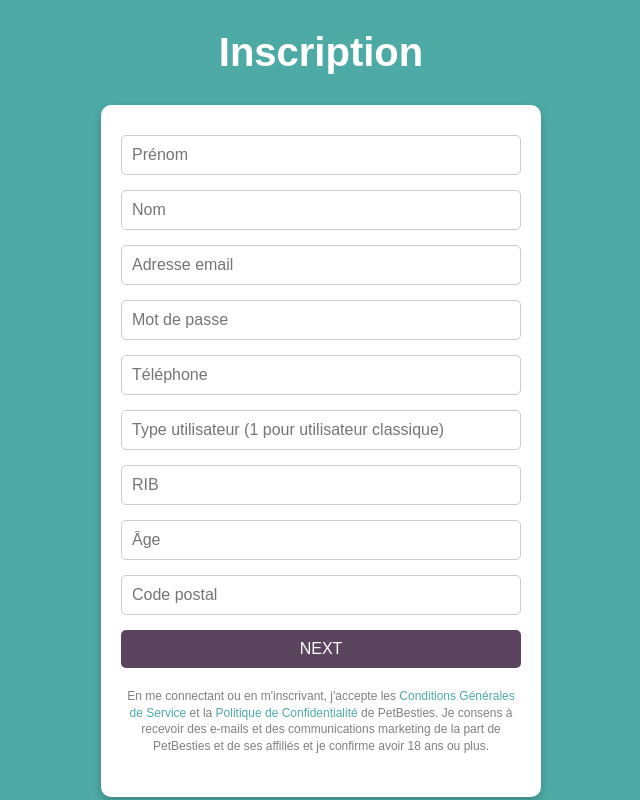
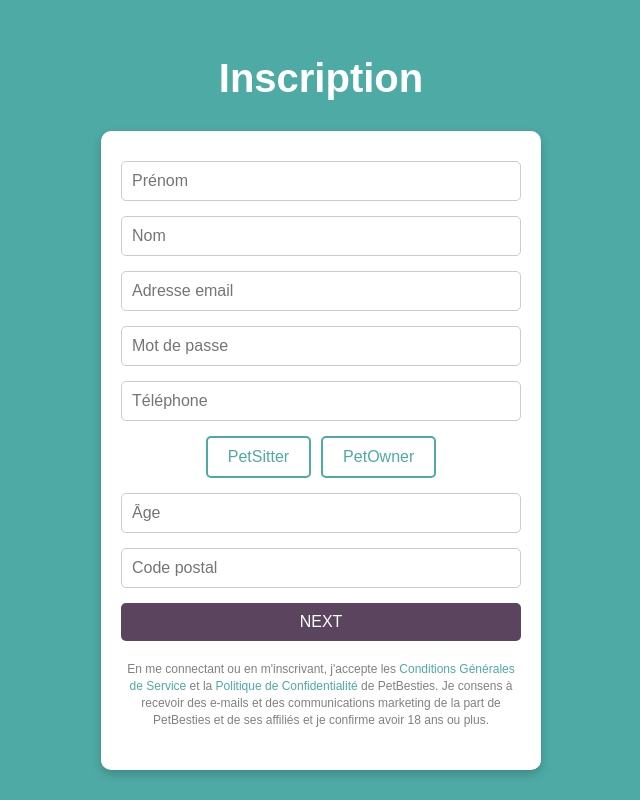
Before and after one commit to Plekiby/PetBesties, a PHP site: page /views/Inscription.php in a window 1280 px wide. Shown: the whole page, without its empty margins (319-959 px from the left). Run offline with PHP 8.4, Linux system fonts and the light colour scheme.

Commit message:
WIP inscription
vf statique
Implémentation du dynamique avec la BDD

```diff
--- a/public/css/style_Inscription.css
+++ b/public/css/style_Inscription.css
@@ -37,7 +37,7 @@ body {
   flex-direction: column;
 }
 
-  .form input {
+.form input, .form select {
   margin-bottom: 15px;
   padding: 10px;
   font-size: 16px;
@@ -75,3 +75,47 @@ body {
 .footer-text a:hover {
   text-decoration: underline;
 }
+
+/* Container des boutons de choix */
+.choix-statut {
+  display: flex;
+  justify-content: center;
+  margin-bottom: 15px;
+  gap: 10px;
+}
+
+/* Style des boutons radio */
+.statut-option {
+  display: flex;
+  align-items: center;
+}
+
+.statut-option input[type="radio"] {
+  display: none; /* Cacher les boutons radio par défaut */
+}
+
+.bouton-statut {
+  display: inline-block;
+  padding: 10px 20px;
+  font-size: 16px;
+  color: #4eaaa5;
+  border: 2px solid #4eaaa5;
+  border-radius: 5px;
+  cursor: pointer;
+  transition: all 0.3s ease;
+  text-align: center;
+}
+
+/* État actif (quand l'input radio est sélectionné) */
+.statut-option input[type="radio"]:checked + .bouton-statut {
+  background-color: #4eaaa5;
+  color: #ffffff;
+  border-color: #4eaaa5;
+  font-weight: bold;
+}
+
+/* Effet hover */
+.bouton-statut:hover {
+  background-color: #4eaaa5;
+  color: #ffffff;
+}
--- a/views/Inscription.php
+++ b/views/Inscription.php
@@ -18,13 +18,23 @@
         <input type="email" name="email_utilisateur" placeholder="Adresse email" required>
         <input type="password" name="mdp_utilisateur" placeholder="Mot de passe" required>
         <input type="text" name="telephone_utilisateur" placeholder="Téléphone" optional>
-    <input type="number" name="type_utilisateur" placeholder="Type utilisateur (1 pour utilisateur classique)" optional>
-    <input type="text" name="rib_utilisateur" placeholder="RIB" optional>
+
+        <!-- Choix du statut -->
+        <div class="choix-statut">
+          <label class="statut-option">
+            <input type="radio" name="type_utilisateur" value="PetSitter" required>
+            <span class="bouton-statut">PetSitter</span>
+          </label>
+          <label class="statut-option">
+            <input type="radio" name="type_utilisateur" value="PetOwner" required>
+            <span class="bouton-statut">PetOwner</span>
+          </label>
+        </div>
+
         <input type="number" name="age" placeholder="Âge" required>
         <input type="text" name="code_postal" placeholder="Code postal" required>
         <button type="submit" class="bouton-commun">NEXT</button>
       </form>
-
 
       <p class="footer-text paragraphe-commun">
         En me connectant ou en m'inscrivant, j'accepte les
```
Also changed, not shown: controllers/inscription.php (+3 -5 lines), 3 other files. Lines whose indentation alone changed are shown as unchanged.
